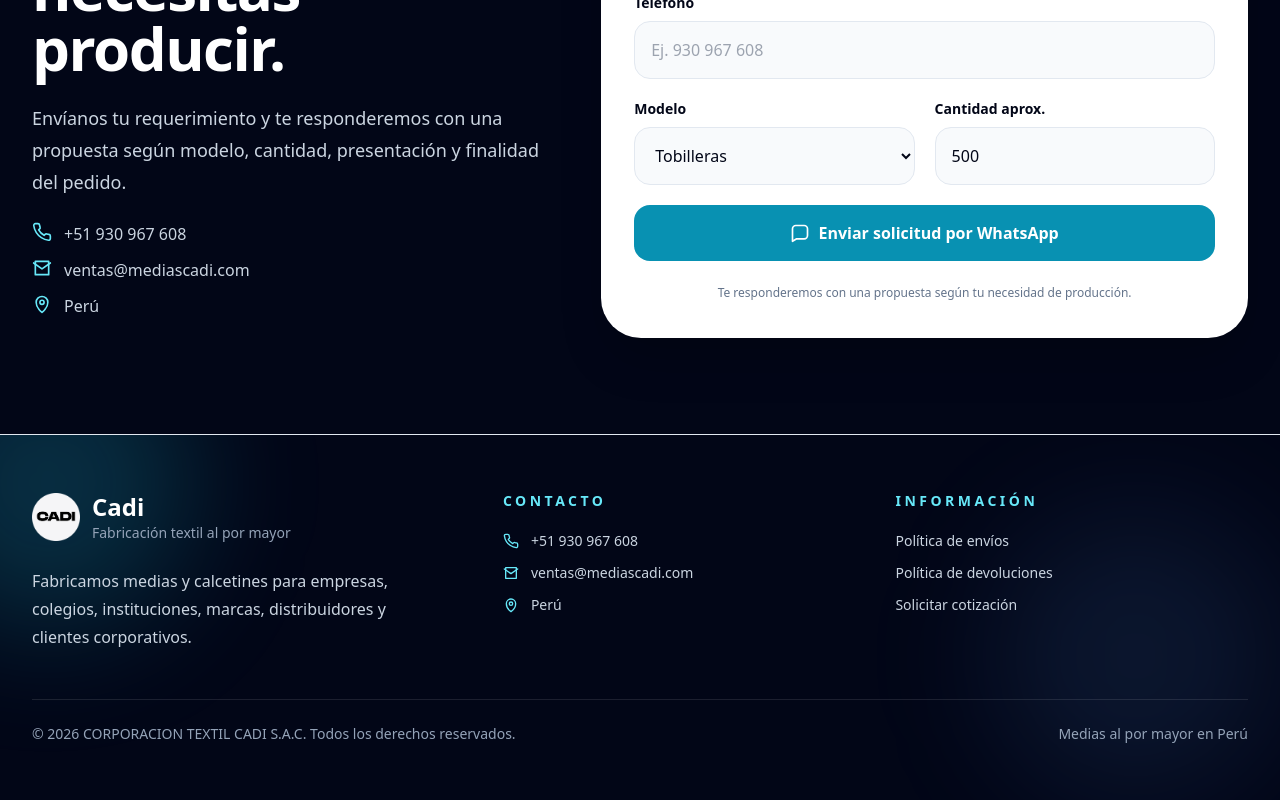
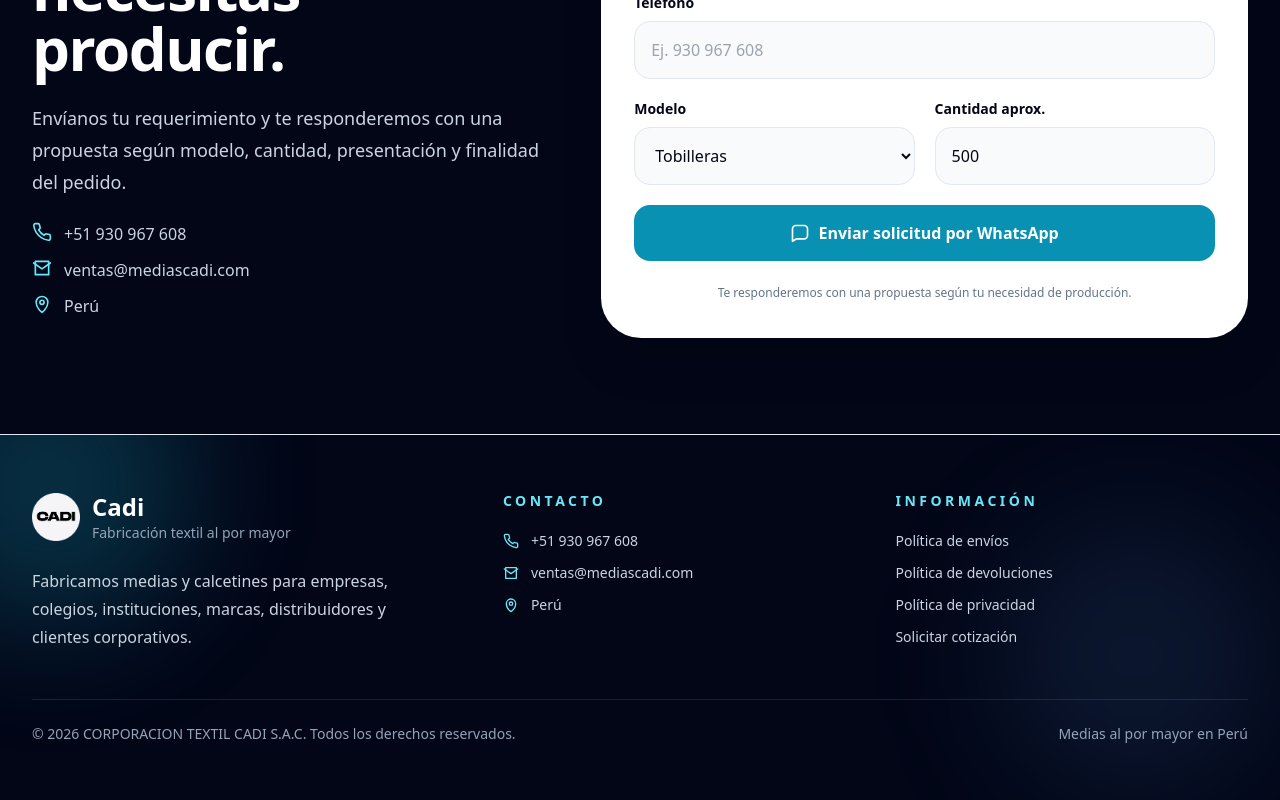
Before and after one commit to CADIshop/medias-cadi, a React (Vite) app: page / in a window 1280 px wide. Shown: the part 5931-6731 px from the top of the page. Built offline with nearby package versions, Linux system fonts and the light colour scheme.

Commit message:
Update App.jsx

```diff
--- a/src/App.jsx
+++ b/src/App.jsx
@@ -867,6 +867,13 @@ Cantidad aproximada: ${cantidad} pares`
         </a>
 
         <a
+  href="/politica-de-privacidad.html"
+  className="text-slate-300 transition hover:text-cyan-300"
+>
+  Política de privacidad
+</a>
+
+        <a
           href="#cotizacion"
           className="text-slate-300 transition hover:text-cyan-300"
         >
```
